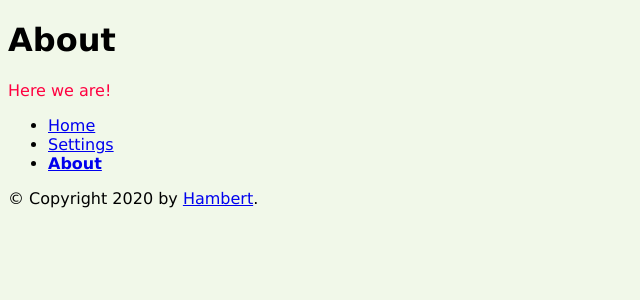
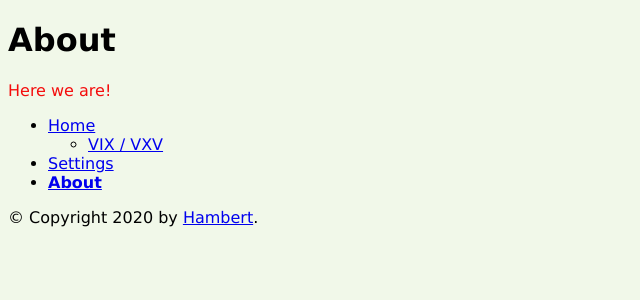
Before and after one commit to Hambert/financeData, a Flask app: page /about in a window 1280 px wide. Shown: the top 300 px of the page, without its empty margins (0-640 px from the left). Run offline with Flask 2, Linux system fonts and the light colour scheme.

Commit message:
Fix typos and add ratio to overview

```diff
--- a/main.py
+++ b/main.py
@@ -44,6 +44,7 @@ def vixratio():
 
 		lastVIX = VIX_data["Time Series (Daily)"][dataFrom]['4. close']
 		lastVXV = VXV_data["Time Series (Daily)"][dataFrom]['4. close']
+		lastRatio = str(round( float(lastVIX) / float(lastVXV), 3))
 
 		chartData = ''
 
@@ -58,7 +59,7 @@ def vixratio():
 			except KeyError:
 				print('ende')
 
-		return render_template("vixratio.html", data=chartData, date=strTime, vix=lastVIX, vxv=lastVXV)
+		return render_template("vixratio.html", data=chartData, date=strTime, vix=lastVIX, vxv=lastVXV, vixRatio=lastRatio)
 	else:
 		return redirect("/error", code=302)
 
--- a/templates/about.html
+++ b/templates/about.html
@@ -3,7 +3,7 @@
 {% block head %}
   {{ super() }}
   <style type="text/css">
-    .important { color: #FF0040; }
+    .important { color: #F40C0C; }
   </style>
 {% endblock %}
 {% block content %}
@@ -14,6 +14,9 @@
 {% block footer %}
       <ul>
         <li><a href="/main">Home</a></li>
+            <ul>
+              <li><a href="/vixratio">VIX / VXV</a></li>
+          </ul>
         <li><a href="/settings">Settings</a></li>
         <li><b><a href="/about">About</a></b></li>
       </ul>
--- a/templates/error.html
+++ b/templates/error.html
@@ -3,7 +3,7 @@
 {% block head %}
   {{ super() }}
   <style type="text/css">
-    .important { color: #F40C0C; }
+    .important { color: #FF0040; }
   </style>
 {% endblock %}
 {% block content %}
@@ -14,6 +14,9 @@
 {% block footer %}
       <ul>
         <li><a href="/main">Home</a></li>
+            <ul>
+              <li><a href="/vixratio">VIX / VXV</a></li>
+          </ul>
         <li><a href="/settings">Settings</a></li>
         <li><a href="/about">About</a></li>
       </ul>
--- a/templates/settings.html
+++ b/templates/settings.html
@@ -16,6 +16,9 @@
 {% block footer %}
       <ul>
         <li><a href="/main">Home</a></li>
+            <ul>
+              <li><a href="/vixratio">VIX / VXV</a></li>
+          </ul>
         <li><b><a href="/settings">Settings</a></b></li>
         <li><a href="/about">About</a></li>
       </ul>
```
Also changed, not shown: templates/vixratio.html (+7 -6 lines).
